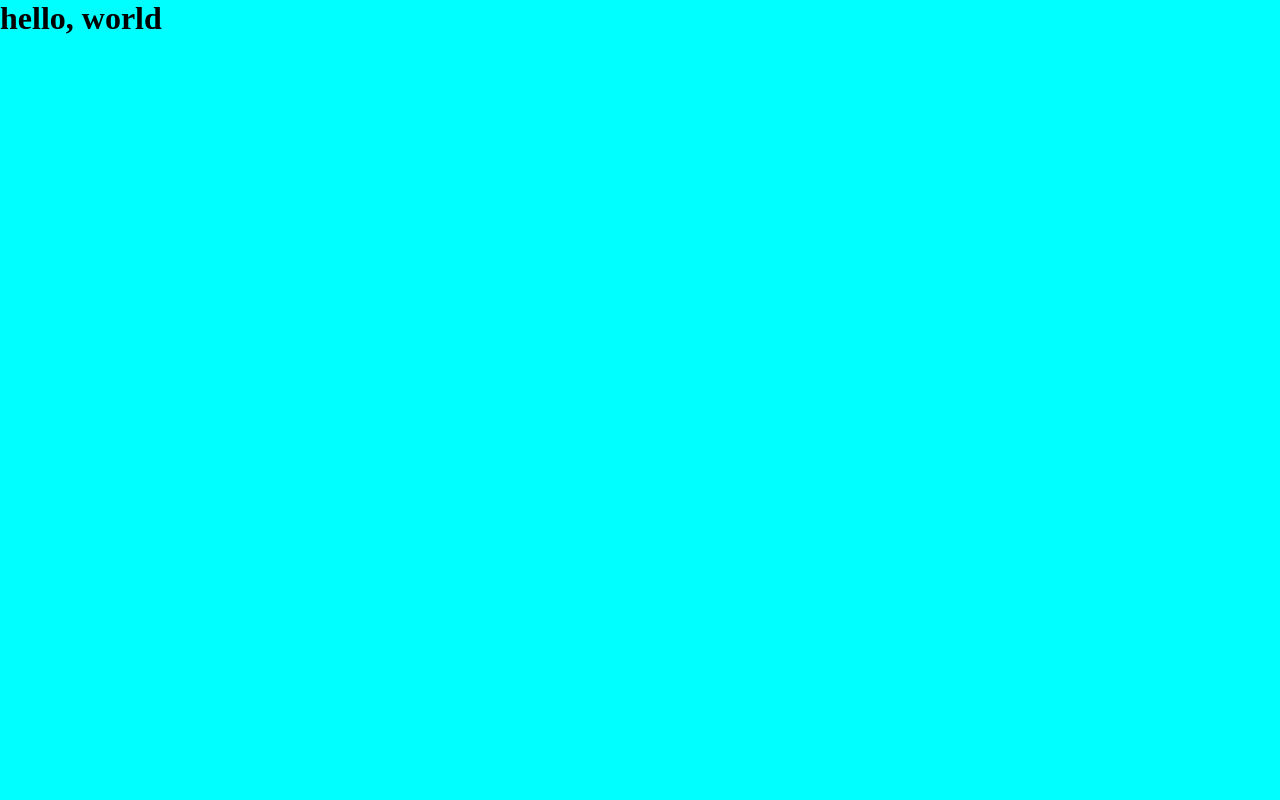
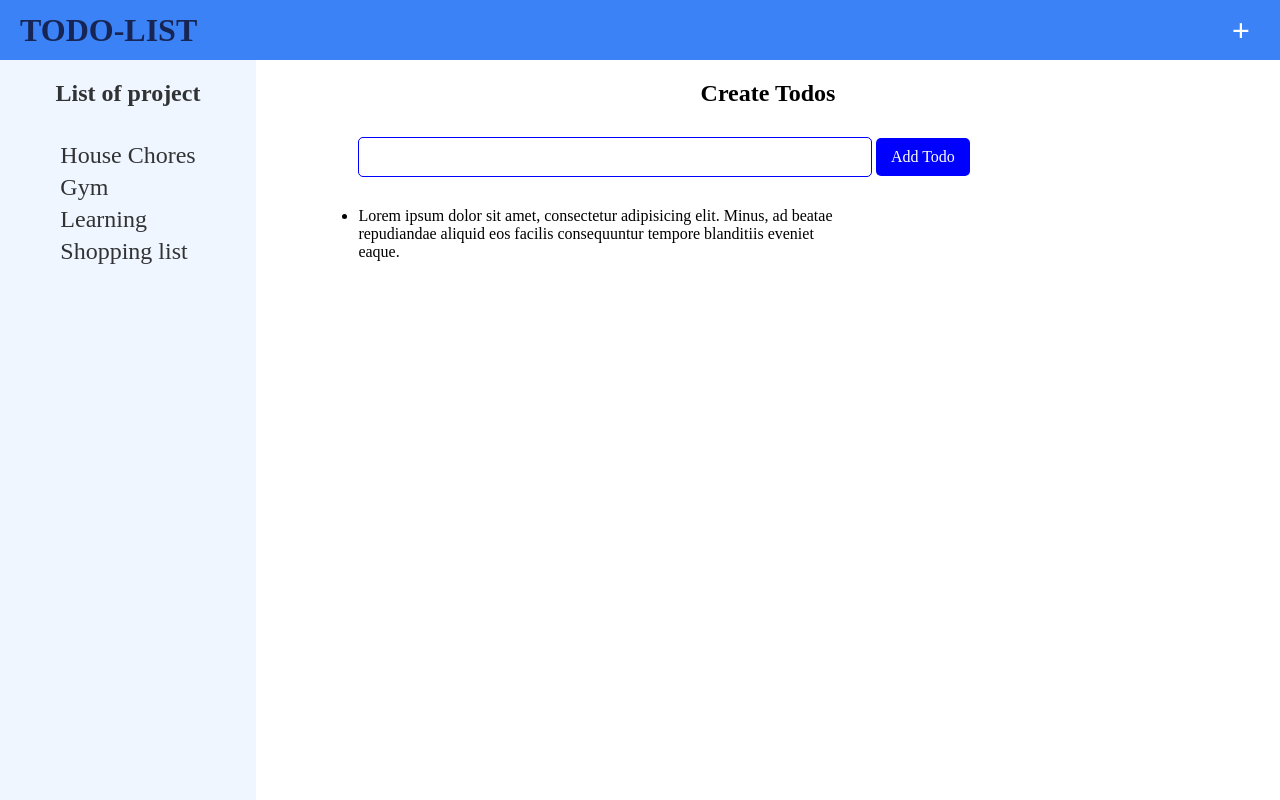
Before and after one commit to Shadrack04/odin-todo-list, a website built with webpack: page src/template.html in a window 1280 px wide. Built offline with nearby package versions, Linux system fonts and the light colour scheme.

Commit message:
create and style the header section and the aside

```diff
--- a/src/createTodo.js
+++ b/src/createTodo.js
@@ -1,5 +1,5 @@
 
-export class createTodo {
+export class CreateTodo {
   constructor(title, description, dueDate, priority) {
     this.title = title,
     this.description = description,
--- a/src/index.js
+++ b/src/index.js
@@ -1,6 +1,2 @@
 import "./styles/style.css";
-import { createTodo } from "./createTodo";
-
-
-const test = new createTodo('h', 're', 'rf', 'rw');
-console.log(test);
+import { CreateTodo } from "./createTodo";
--- a/src/styles/style.scss
+++ b/src/styles/style.scss
@@ -3,3 +3,93 @@
   margin: 0;
   box-sizing: border-box;
 }
+$primary-color: #3b82f6;
+$secondary-color: #172554;
+
+@mixin flex-center($justify) {
+  display: flex;
+  align-items: center;
+  justify-content: $justify;
+}
+
+header {
+  @include flex-center(space-between);
+  height: 60px;
+  width: 100%;
+  padding: 20px;
+  background-color: $primary-color;
+  color: $secondary-color;
+  .create-btn {
+    all: unset;
+    font-size: 2rem;
+    font-weight: bolder;
+    background-color: $primary-color;
+    color: white;
+    padding: 5px 10px;
+    border-radius: 3px;
+  }
+}
+
+main {
+  display: flex;
+  width: 100%;
+
+}
+
+aside {
+  flex: 1;
+  display: flex;
+  flex-direction: column;
+  align-items: center;
+  height: calc(100vh - 60px);
+  background-color: #eff6ff;
+  padding: 20px 0;
+  color: rgba(0, 0, 0, 0.797);
+  ul {
+    list-style: none;
+    margin-top: 30px;
+    li {
+      font-size: 1.5rem;
+      margin: 5px;
+      cursor: pointer;
+      &:hover {
+        color: black;
+        font-size: 1.6rem;
+      }
+    }
+  }
+}
+
+#todo-section {
+  flex: 4;
+  display: flex;
+  flex-direction: column;
+  align-items: center;
+  padding-top: 20px;
+  .todo-container {
+    width: 80%;
+    margin: 30px auto;
+    display: flex;
+    flex-direction: column;
+    justify-content: center;
+    input {
+      all: unset;
+      display: inline-block;
+      width: 60%;
+      padding: 10px;
+      border: 1px solid blue;
+      border-radius: 5px;
+    }
+    button {
+      all: unset;
+      padding: 10px 15px;
+      background-color: blue;
+      color: white;
+      border-radius: 5px;
+    }
+    ul {
+      margin-top: 30px;
+      width: 60%;
+    }
+  }
+}
--- a/src/template.html
+++ b/src/template.html
@@ -6,7 +6,43 @@
   <title>Odin Todo List</title>
 </head>
 <body>
-  <h1>hello, world</h1>
+  <header>
+    <div class="logo">
+      <h1>TODO-LIST</h1>
+    </div>
+    <div class="create-btn-container">
+      <button class="create-btn">+</button>
+    </div>
+  </header>
+  <main>
+    <aside>
+      <div class="project-title">
+        <h2>List of project</h2>
+      </div>
+      <ul>
+        <li>House Chores</li>
+        <li>Gym</li>
+        <li>Learning</li>
+        <li>Shopping list</li>
+      </ul>
+    </aside>
+    <section id="todo-section">
+      <div class="main-title">
+        <h2>Create Todos</h2>
+      </div>
+      <div class="todo-container">
+        <div class="todo-input-container">
+          <input type="text" id="todo-input">
+          <button class="add-todo-btn">Add Todo</button>
+        </div>
+        <div class="todo-list-container">
+          <ul class="todos">
+            <li class="todo-item">Lorem ipsum dolor sit amet, consectetur adipisicing elit. Minus, ad beatae repudiandae aliquid eos facilis consequuntur tempore blanditiis eveniet eaque.</li>
+          </ul>
+        </div>
+      </div>
+    </section>
+  </main>
 
 </body>
 </html>
```
Also changed, not shown: src/styles/style.css, 1 other file.
